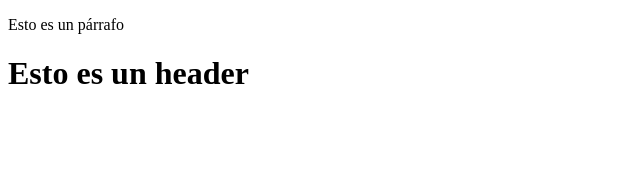
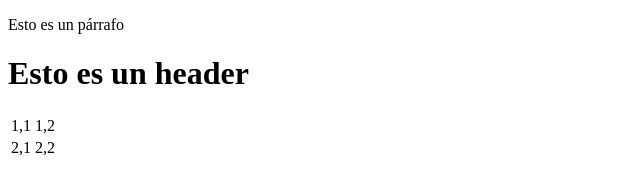
Before and after one commit to Landeros08/PRACTICA_01_LFR, a plain HTML site: page page_a.html in a window 1280 px wide. Shown: the full height of the page, 0-640 px from the left. Drawn offline with Linux system fonts and the light colour scheme.

```diff
--- a/page_a.html
+++ b/page_a.html
@@ -1,12 +1,22 @@
-<!DOCTYPE html>
+<!doctype html>
 <html>
   <head>
- <meta charset="utf-8">
- <link rel="stylesheet" href="styles/style.css">
+    <meta charset="utf-8" />
+    <link rel="stylesheet" href="styles/style.css" />
     <title>Página A</title>
   </head>
   <body>
     <p>Esto es un párrafo</p>
     <h1>Esto es un header</h1>
+    <table>
+      <tr>
+        <td>1,1</td>
+        <td>1,2</td>
+      </tr>
+      <tr>
+        <td>2,1</td>
+        <td>2,2</td>
+      </tr>
+    </table>
   </body>
 </html>
```
Lines whose indentation alone changed are shown as unchanged.
